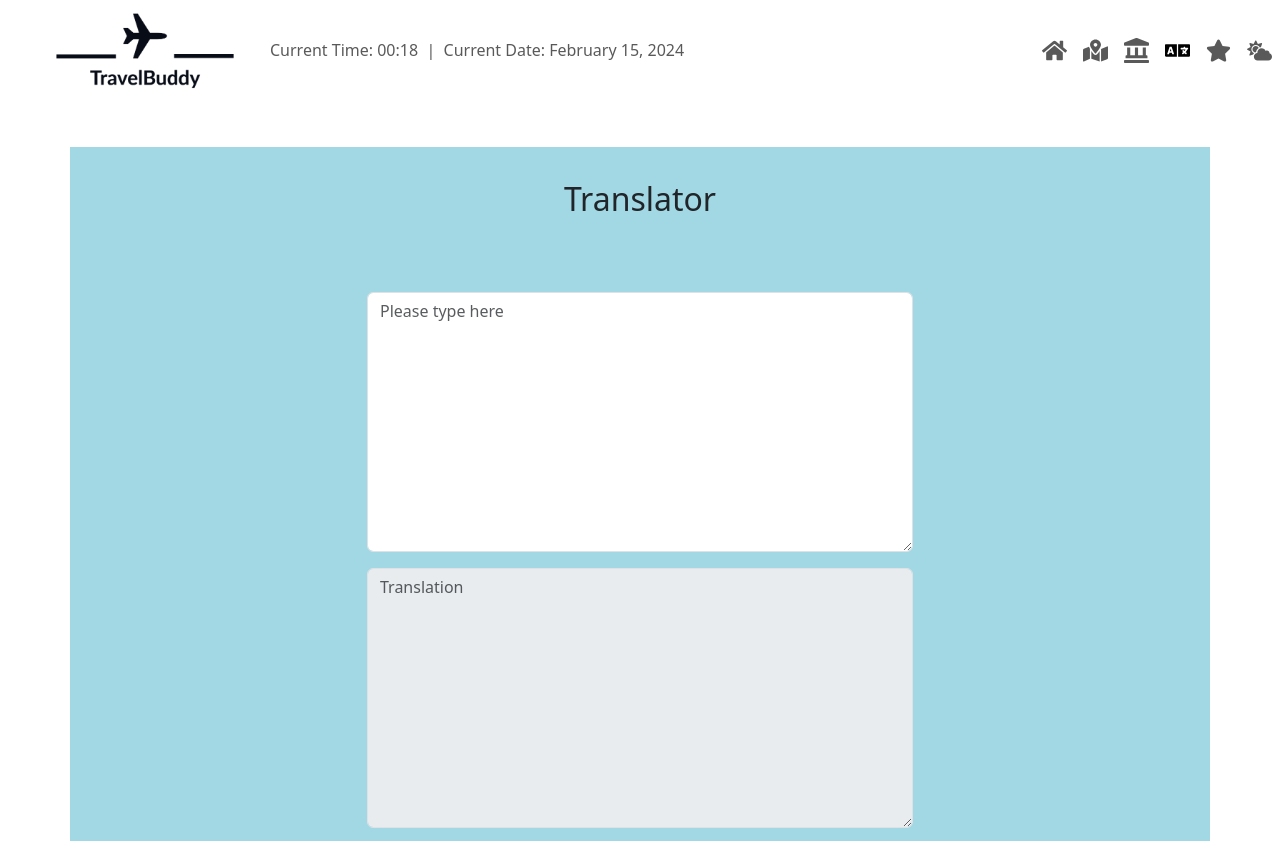
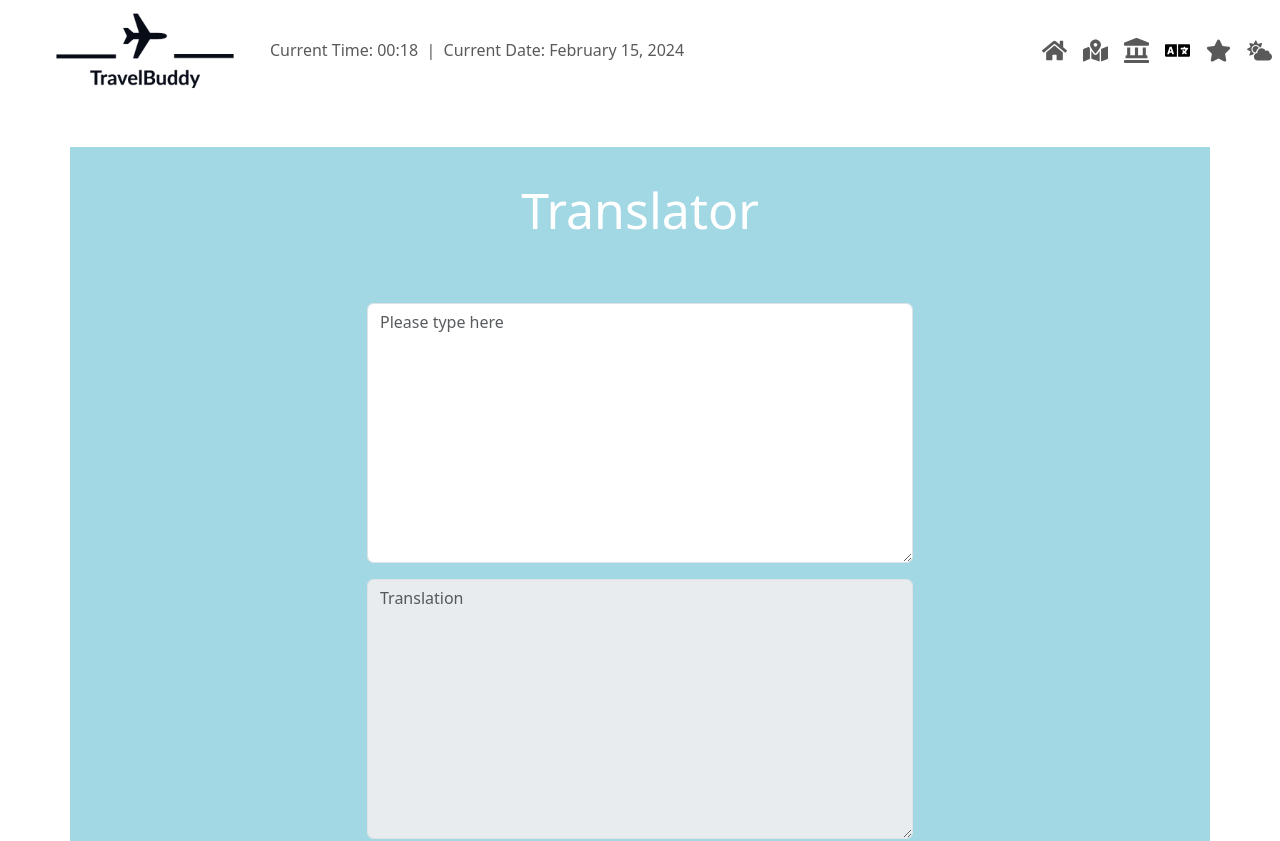
Before and after one commit to Mykulcoding/travelBuddy, a React (Vite) app: page /#/translate in a window 1280 px wide. Shown: the top 841 px of the page. Built offline with nearby package versions, Linux system fonts and the light colour scheme.

Commit message:
added background to quiz and fixed style for translator

```diff
--- a/src/pages/Quiz/quiz.css
+++ b/src/pages/Quiz/quiz.css
@@ -0,0 +1,10 @@
+.quiz-wrap {
+    background-color: rgb(161, 216, 227);
+    width: 100%;
+    height: 100vh;
+    background-image: url('../../assets/time.jpg');
+    background-size: cover;
+    background-position: center;
+    position: relative;
+
+}
--- a/src/pages/Quiz/quiz.jsx
+++ b/src/pages/Quiz/quiz.jsx
@@ -1,5 +1,6 @@
 import React, { useEffect, useState } from 'react';
 import { fetchTriviaQuestions } from '../../components/QuizComponent/trivaService.jsx';
+import './quiz.css';
 
 const Quiz = () => {
     // State to manage questions, categories, selected category, user answers, score, and display score
@@ -90,7 +91,7 @@ const Quiz = () => {
 
   // JSX rendering
   return (
-    <div>
+    <div className='quiz-wrap'>
       <h1>Trivia Quiz</h1>
 
       {/* Category selection dropdown */}
--- a/src/pages/translate/translate.css
+++ b/src/pages/translate/translate.css
@@ -12,7 +12,13 @@ textarea{
     height: 260px;
 
 }
+#translator-row {
+    background-color: rgb(161, 216, 227);
+}
 
-.row{
-    background-color: rgb(161, 216, 227); ;
+#title {
+    font-size: 50px;
+    color: #ffff;
+    padding: 10px;
+
 }
--- a/src/pages/translate/translate.jsx
+++ b/src/pages/translate/translate.jsx
@@ -37,8 +37,8 @@ const Translator = () => {
 
   return (
     <div className="container ">
-      <div className="row justify-content-center mt-5  d-flex align-items-center justify-content-center vh-100">
-        <h2 className='text-center'>Translator</h2>
+      <div className="row justify-content-center mt-5  d-flex align-items-center justify-content-center vh-100" id='translator-row'>
+        <h2 className='text-center'id='title'>Translator</h2>
         <div className="col-lg-6">
           <div className="form-group">
             <textarea
```
Also changed, not shown: src/assets/time.jpg (added).
